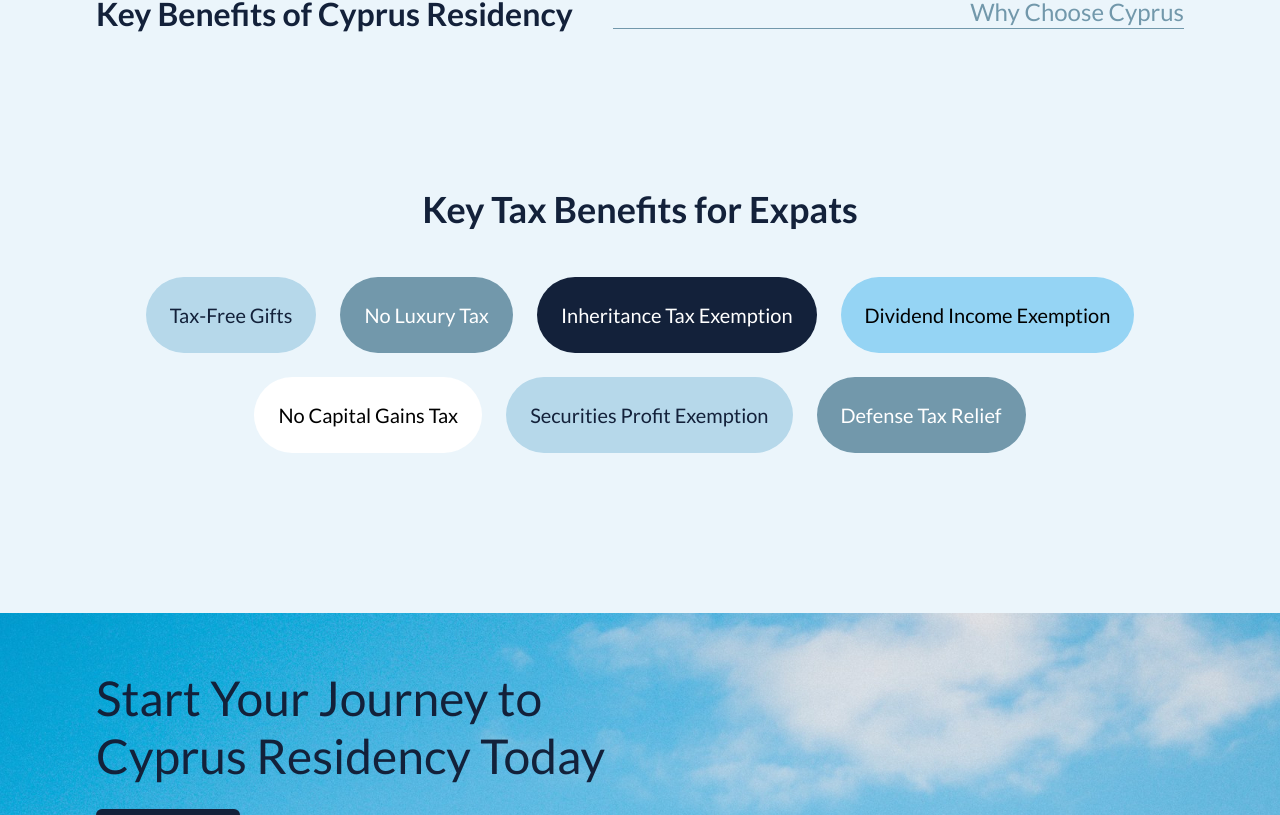
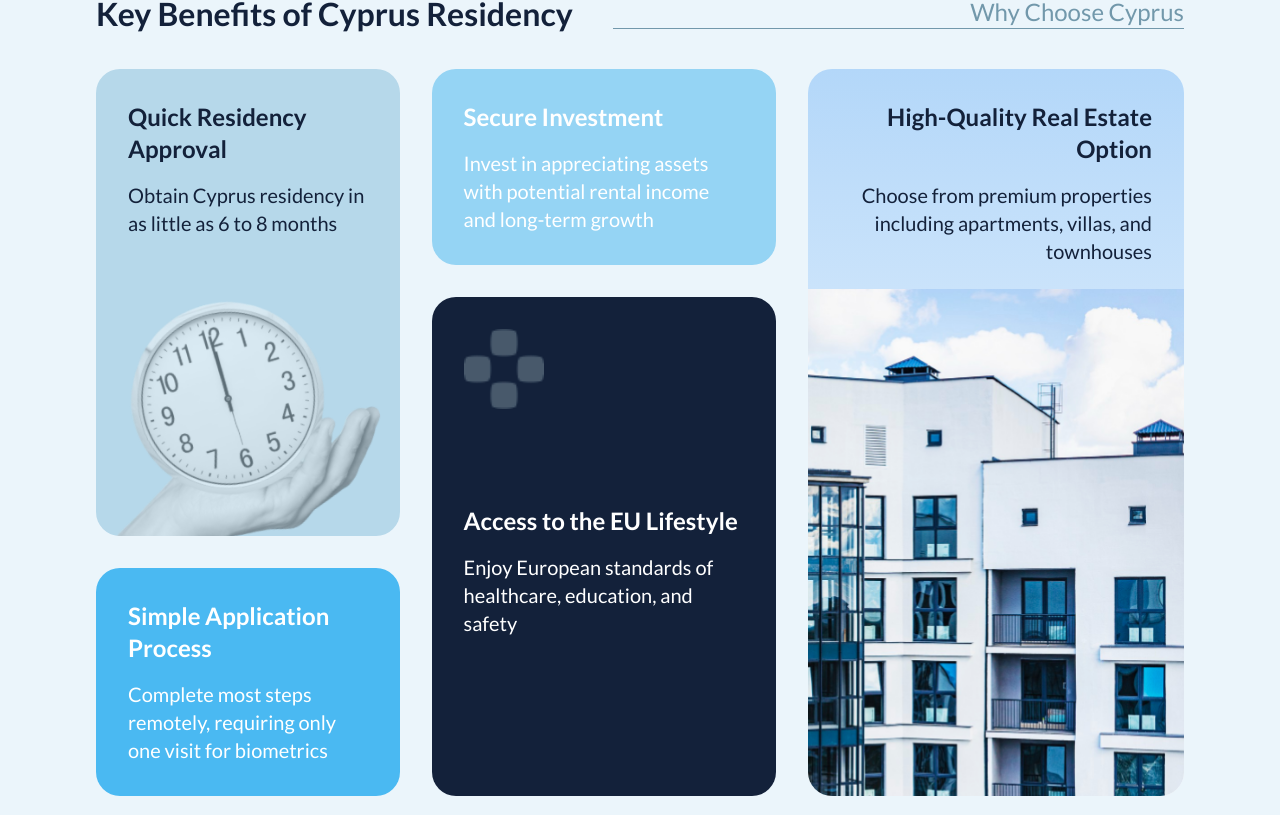
Before and after one commit to yeldynov/cyprus-real-estate, a React (Vite) app: page / in a window 1280 px wide. Shown: the part 1905-2720 px from the top of the page. Built offline with nearby package versions, Linux system fonts and the light colour scheme.

Commit message:
+ benefits

```diff
--- a/src/components/Benefits.tsx
+++ b/src/components/Benefits.tsx
@@ -2,11 +2,74 @@ import Heading from './Heading'
 
 const Benefits = () => {
   return (
-    <section id='benefits'>
+    <section className='hidden lg:block' id='benefits'>
       <Heading
         left='Key Benefits of Cyprus Residency'
         right='Why Choose Cyprus'
       />
+
+      <div className='flex flex-col gap-4 mt-10 overflow-hidden lg:flex-row lg:gap-8'>
+        <div className='flex flex-col gap-4 lg:gap-8'>
+          <div className='relative h-[467px] overflow-hidden flex flex-col gap-4 p-8 bg-lightBlue rounded-3xl'>
+            <h3 className='text-2xl font-semibold'>Quick Residency Approval</h3>
+            <p className='text-xl'>
+              Obtain Cyprus residency in as little as 6 to 8 months
+            </p>
+            <img
+              className='absolute scale-125 opacity-50 -left-5 -bottom-16'
+              src='/hand-clock.png'
+              alt='Hand holds big clock'
+            />
+          </div>
+          <div className='flex flex-col gap-4 p-8 text-white h-fit bg-[#4AB9F2] rounded-3xl'>
+            <h3 className='text-2xl font-semibold'>
+              Simple Application Process
+            </h3>
+            <p className='text-xl'>
+              Complete most steps remotely, requiring only one visit for
+              biometrics
+            </p>
+          </div>
+        </div>
+        <div className='flex flex-col gap-4 lg:gap-8'>
+          <div className='flex flex-col gap-4 p-8 text-white h-fit rounded-3xl bg-mainBlue'>
+            <h3 className='text-2xl font-semibold'>Secure Investment</h3>
+            <p className='text-xl'>
+              Invest in appreciating assets with potential rental income and
+              long-term growth
+            </p>
+          </div>
+          <div className='flex flex-col flex-1 gap-4 p-8 text-white h-fit sm:row-start-2 rounded-3xl bg-mainText'>
+            <img
+              className='w-20 mb-20 brightness-200'
+              src='/controls.png'
+              alt='Hand holds big clock'
+            />
+            <h3 className='text-2xl font-semibold'>
+              Access to the EU Lifestyle
+            </h3>
+            <p className='text-xl'>
+              Enjoy European standards of healthcare, education, and safety
+            </p>
+          </div>
+        </div>
+        <div className='flex flex-col text-right overflow-hidden relative bg-gradient-to-b from-[#B3D7F9] to-white lg:h-auto h-[500px]  gap-4 p-8 text-mainText sm:row-start-1 rounded-3xl'>
+          <h3 className='text-2xl font-semibold'>
+            High-Quality Real Estate Option
+          </h3>
+          <p className='text-xl'>
+            Choose from premium properties including apartments, villas, and
+            townhouses
+          </p>
+          <div className='absolute top-[220px] -left-[510px] '>
+            <img
+              className='object-cover w-[1000px] h-[600px]'
+              src='/urban.png'
+              alt='Urban Houses'
+            />
+          </div>
+        </div>
+      </div>
     </section>
   )
 }
```
Also changed, not shown: public/hand-clock.png (added), public/urban.png (added).
